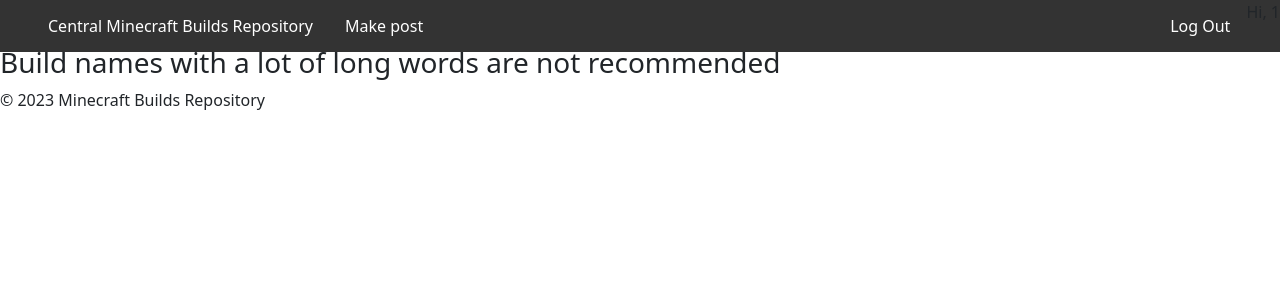
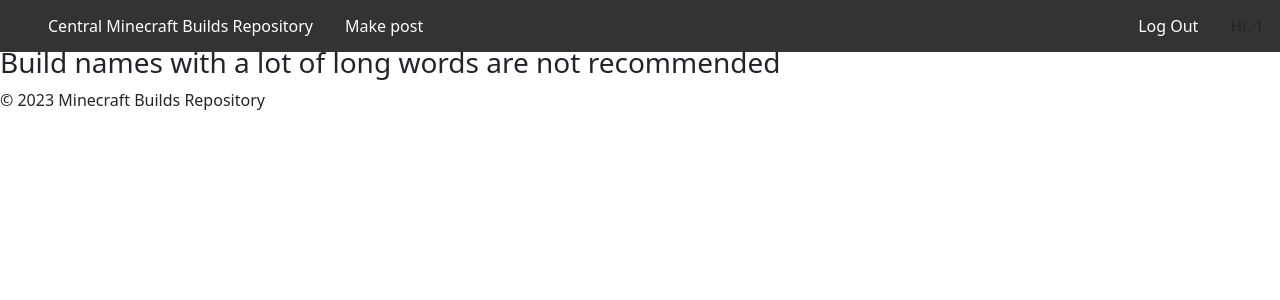
Before and after one commit to kepper104/Yandex-Web-Project, a Flask app: page / in a window 1280 px wide. Shown: the top 300 px of the page. Run offline with Flask 3, Linux system fonts and the light colour scheme; the visitor is signed in with stand-in values (Sample User, id 1); data that the repository does not hold is empty.

Commit message:
Update base.html

```diff
--- a/templates/base.html
+++ b/templates/base.html
@@ -15,7 +15,7 @@
 <!--			<li><a href="/post/1">View Post</a></li>-->
 			{% if current_user.is_authenticated %}
 				<li><a href="/make_post">Make post</a></li>
-				<li style="float:right">Hi, {{ current_user.get_id() }}</li>
+				<li style="float:right"><a>Hi, {{ current_user.get_id() }}</a></li>
 				<li style="float:right"><a href="/logout">Log Out</a></li>
 			{% else %}
 				<li style="float:right"><a href="/signup">Sign Up</a></li>
```
